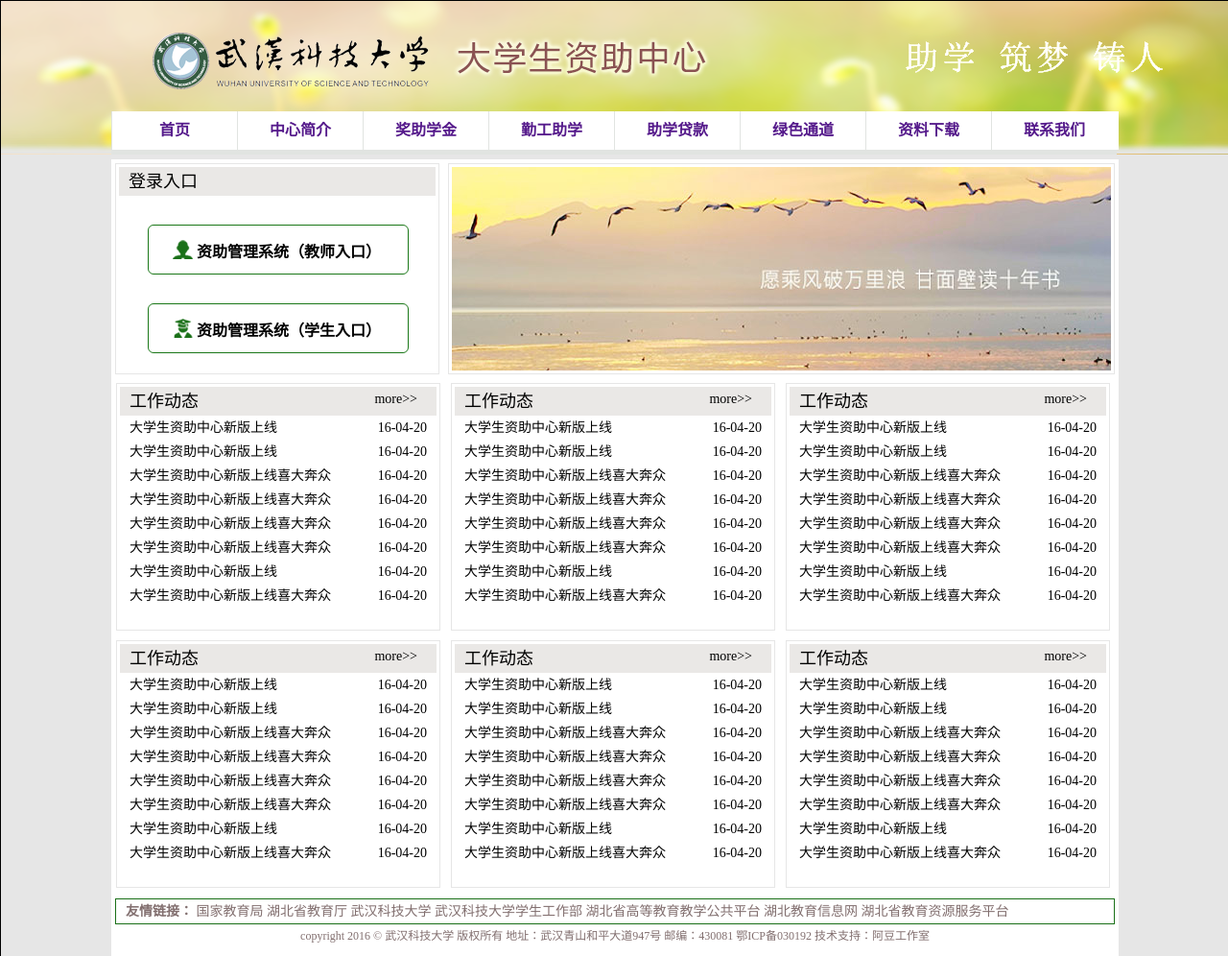
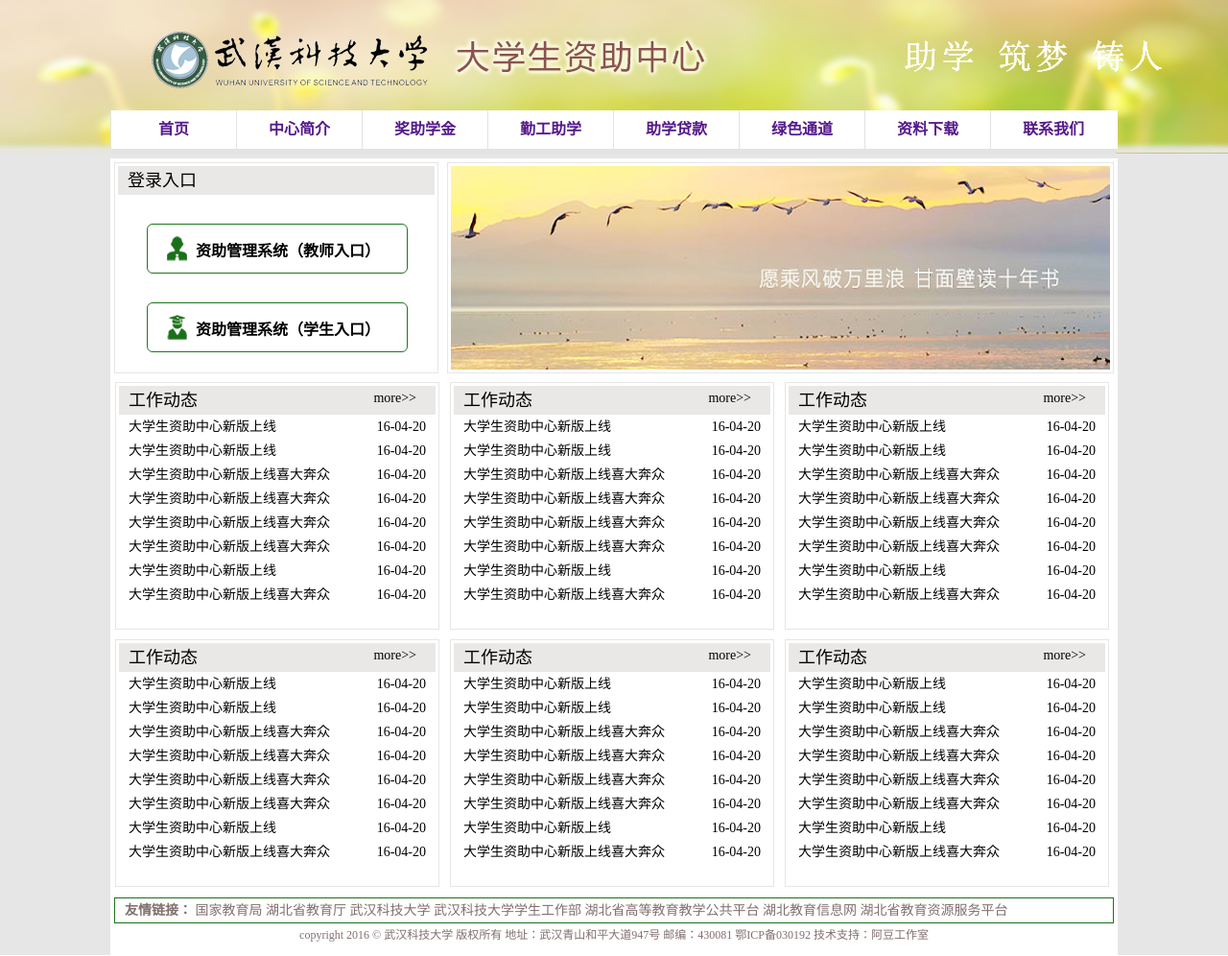
Before and after one commit to WangLing123/company, a plain HTML site: page index.html in a window 1280 px wide. Shown: the whole page at 96% size. Drawn offline with Linux system fonts and the light colour scheme.

Commit message:
second update-login and overscroll

```diff
--- a/css/index.css
+++ b/css/index.css
@@ -25,7 +25,6 @@
     .container {
         width: 100%;
         height: auto;
-        border: 1px solid #000;
         background-color: #e6e6e6;
     }
     /*----头部分------*/
@@ -144,22 +143,26 @@
     }
     /*登录角色小图标的变换*/
 
-    .t_login span {
-        background-image: url(../images/teacher0.png);
+    .t_login,
+    .s_login {
         background-repeat: no-repeat;
+        background-position: 8% center;
     }
 
-    .t_login span:hover {
+    .t_login {
+        background-image: url(../images/teacher0.png);
+    }
+
+    .t_login:hover {
         background-image: url(../images/teacher1.png);
         color: #8f8282;
     }
 
-    .s_login span {
+    .s_login {
         background-image: url(../images/student0.png);
-        background-repeat: no-repeat;
     }
 
-    .s_login span:hover {
+    .s_login:hover {
         background-image: url(../images/student1.png);
         color: #8f8282;
     }
```
